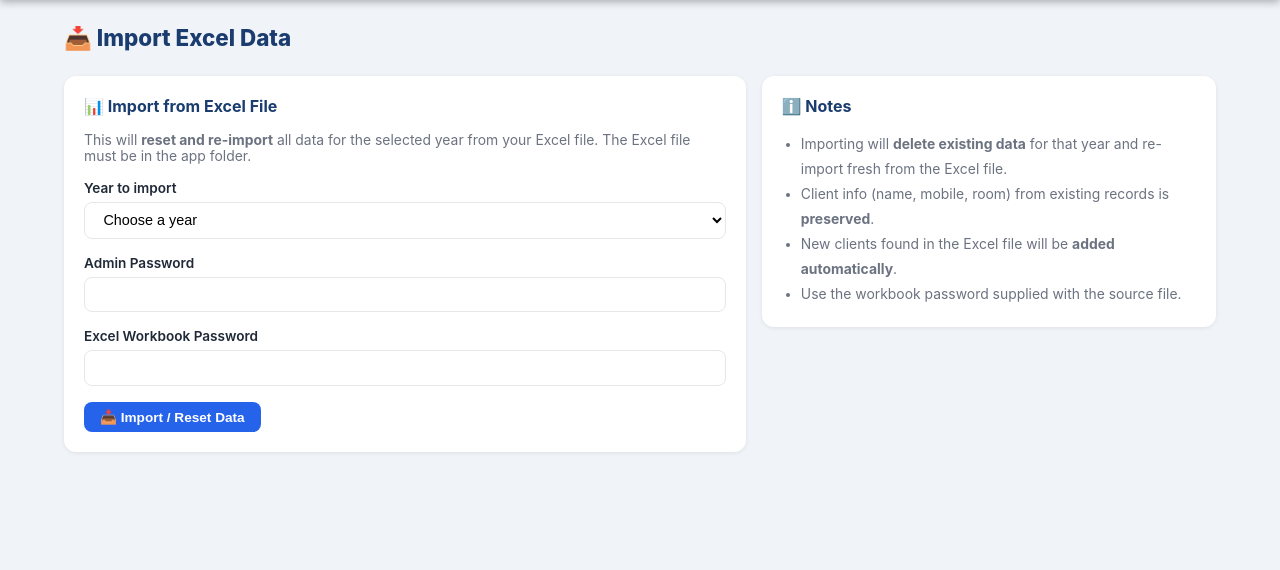
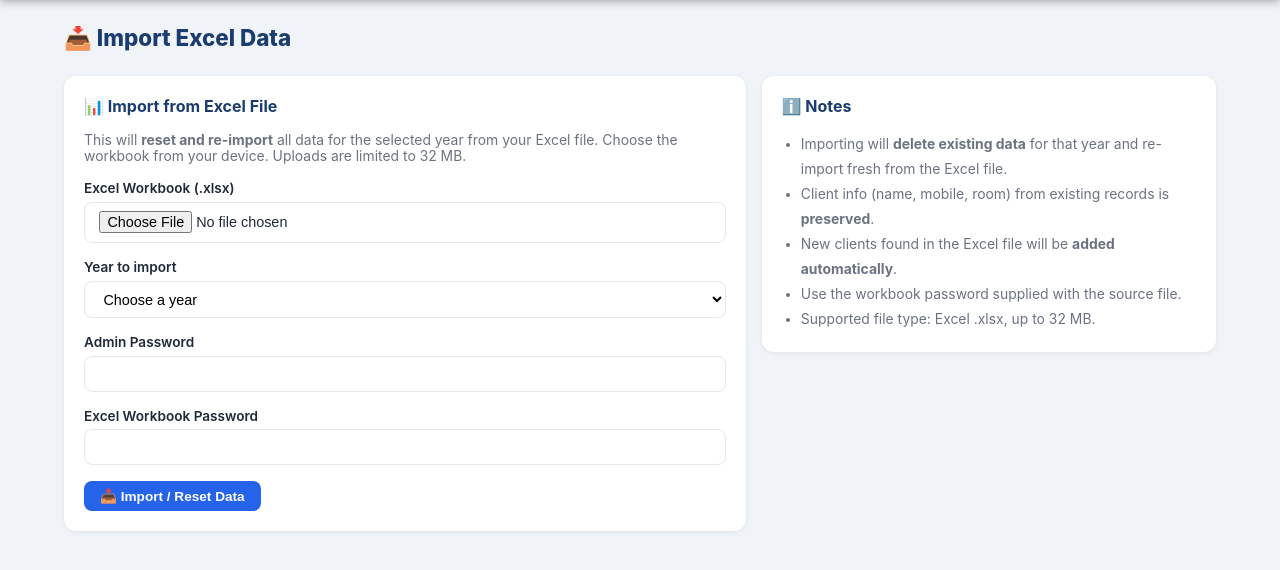
Before and after one commit to kabeerroom33/roomrent, a Flask app: page /admin/import in a window 1280 px wide. Shown: the part 56-626 px from the top of the page. Run offline with Flask 3, Linux system fonts and the light colour scheme; the visitor is signed in with stand-in values (Sample User, id 1); data that the repository does not hold is empty; some libraries are stand-ins or nearby versions.

Commit message:
Allow choosing Excel workbook for import

```diff
--- a/rent-app/app.py
+++ b/rent-app/app.py
@@ -18,6 +18,7 @@ from db import get_db, init_schema
 # ─── App setup ─────────────────────────────────────────────────────────────────
 app = Flask(__name__)
 app.secret_key = os.environ.get('SECRET_KEY') or secrets.token_hex(32)
+app.config['MAX_CONTENT_LENGTH'] = 32 * 1024 * 1024
 app.config.update(
     SESSION_COOKIE_HTTPONLY=True,
     SESSION_COOKIE_SAMESITE='Lax',
@@ -359,28 +360,28 @@ def monthly_payments_report():
     year = int(request.args.get('year', datetime.now().year))
     years = get_available_years()
 
+    monthly_totals = {month: 0.0 for month in MONTHS}
+    report_rows = []
+    month_columns = ', '.join(
+        f"COALESCE(SUM(CASE WHEN p.month='{month}' THEN p.amount_paid ELSE 0 END), 0) AS {month}"
+        for month in MONTHS
+    )
     with get_db() as conn:
-        conn.execute("SELECT * FROM clients WHERE active=1 AND is_hidden=0 ORDER BY id")
+        conn.execute(f"""
+            SELECT c.id, c.name, c.room_no, c.mobile, {month_columns}
+            FROM clients AS c
+            LEFT JOIN payments AS p ON p.client_id=c.id AND p.year=?
+            WHERE c.active=1 AND c.is_hidden=0
+            GROUP BY c.id, c.name, c.room_no, c.mobile
+            ORDER BY c.id
+        """, (year,))
         clients = conn.fetchall()
 
-    monthly_totals = {month: 0.0 for month in MONTHS}
-    report_rows = []
-
     for client in clients:
-        monthly_amounts = {}
-        total = 0.0
-        for month in MONTHS:
-            with get_db() as conn:
-                conn.execute(
-                    "SELECT COALESCE(SUM(amount_paid), 0) AS paid FROM payments WHERE client_id=? AND year=? AND month=?",
-                    (client['id'], year, month)
-                )
-                payment = conn.fetchone()
-            amount = float(payment['paid']) if payment else 0.0
-            monthly_amounts[month] = amount
-            total += amount
+        monthly_amounts = {month: float(client[month] or 0) for month in MONTHS}
+        total = sum(monthly_amounts.values())
+        for month, amount in monthly_amounts.items():
             monthly_totals[month] += amount
-
         report_rows.append({
             'id': client['id'],
             'name': client['name'],
@@ -466,8 +467,13 @@ def import_excel():
         year_value = request.form.get('year', '').strip()
         admin_password = request.form.get('admin_password', '')
         workbook_password = request.form.get('workbook_password', '').strip()
+        workbook = request.files.get('workbook')
         if not year_value.isdigit() or int(year_value) not in years:
             message = ('error', 'Choose a year before importing.')
+        elif not workbook or not workbook.filename:
+            message = ('error', 'Choose an Excel workbook to upload.')
+        elif not workbook.filename.lower().endswith('.xlsx'):
+            message = ('error', 'Upload an Excel .xlsx workbook.')
         elif not check_password_hash(ADMIN_PASSWORD_HASH, admin_password):
             message = ('error', 'The admin password is incorrect.')
         elif not workbook_password:
@@ -475,24 +481,20 @@ def import_excel():
         else:
             year = int(year_value)
             try:
-                count = _do_import(year, workbook_password)
+                count = _do_import(year, workbook_password, workbook.stream)
                 message = ('success', f'✅ Imported {count} payment records for {year}')
             except Exception as e:
                 message = ('error', f'Error: {e}')
     return render_template('import.html', message=message, years=years)
 
-def _do_import(year, password):
+def _do_import(year, password, workbook_file):
     import msoffcrypto, openpyxl
     months = ['jan','feb','mar','apr','may','jun','jul','aug','sep','oct','nov','dec']
-    fname = os.path.join(os.path.dirname(__file__), '..', f'ROOM RENT JAN TO DEC {year}.xlsx')
-    if not os.path.exists(fname):
-        raise FileNotFoundError(f'File not found: {fname}')
-
-    with open(fname, 'rb') as f:
-        office = msoffcrypto.OfficeFile(f)
-        office.load_key(password=password)
-        dec = io.BytesIO()
-        office.decrypt(dec)
+    workbook_file.seek(0)
+    office = msoffcrypto.OfficeFile(workbook_file)
+    office.load_key(password=password)
+    dec = io.BytesIO()
+    office.decrypt(dec)
     dec.seek(0)
     wb = openpyxl.load_workbook(dec, data_only=True)
     rent_ws = wb['Rent']
--- a/rent-app/templates/import.html
+++ b/rent-app/templates/import.html
@@ -15,17 +15,21 @@
   <div class="card-title">📊 Import from Excel File</div>
   <p style="font-size:.87rem;color:var(--muted);margin-bottom:1rem;">
     This will <b>reset and re-import</b> all data for the selected year from your Excel file.
-    The Excel file must be in the app folder.
+    Choose the workbook from your device. Uploads are limited to 32 MB.
   </p>
-  <form method="post">
+  <form method="post" enctype="multipart/form-data">
     <input type="hidden" name="csrf_token" value="{{ csrf_token }}"/>
+    <div class="form-group">
+      <label for="workbook-file">Excel Workbook (.xlsx)</label>
+      <input id="workbook-file" type="file" name="workbook" accept=".xlsx,application/vnd.openxmlformats-officedocument.spreadsheetml.sheet" required/>
+    </div>
     <div class="form-group">
       <label>Year to import</label>
       <select name="year" required>
         <option value="" disabled {% if not request.form.get('year') %}selected{% endif %}>Choose a year</option>
         {% for available_year in years %}
         <option value="{{ available_year }}" {% if request.form.get('year')|int == available_year %}selected{% endif %}>
-          {{ available_year }} — ROOM RENT JAN TO DEC {{ available_year }}.xlsx
+          {{ available_year }}
         </option>
         {% endfor %}
       </select>
@@ -51,6 +55,7 @@
     <li>Client info (name, mobile, room) from existing records is <b>preserved</b>.</li>
     <li>New clients found in the Excel file will be <b>added automatically</b>.</li>
     <li>Use the workbook password supplied with the source file.</li>
+    <li>Supported file type: Excel .xlsx, up to 32 MB.</li>
   </ul>
 </div>
 </div>
```
